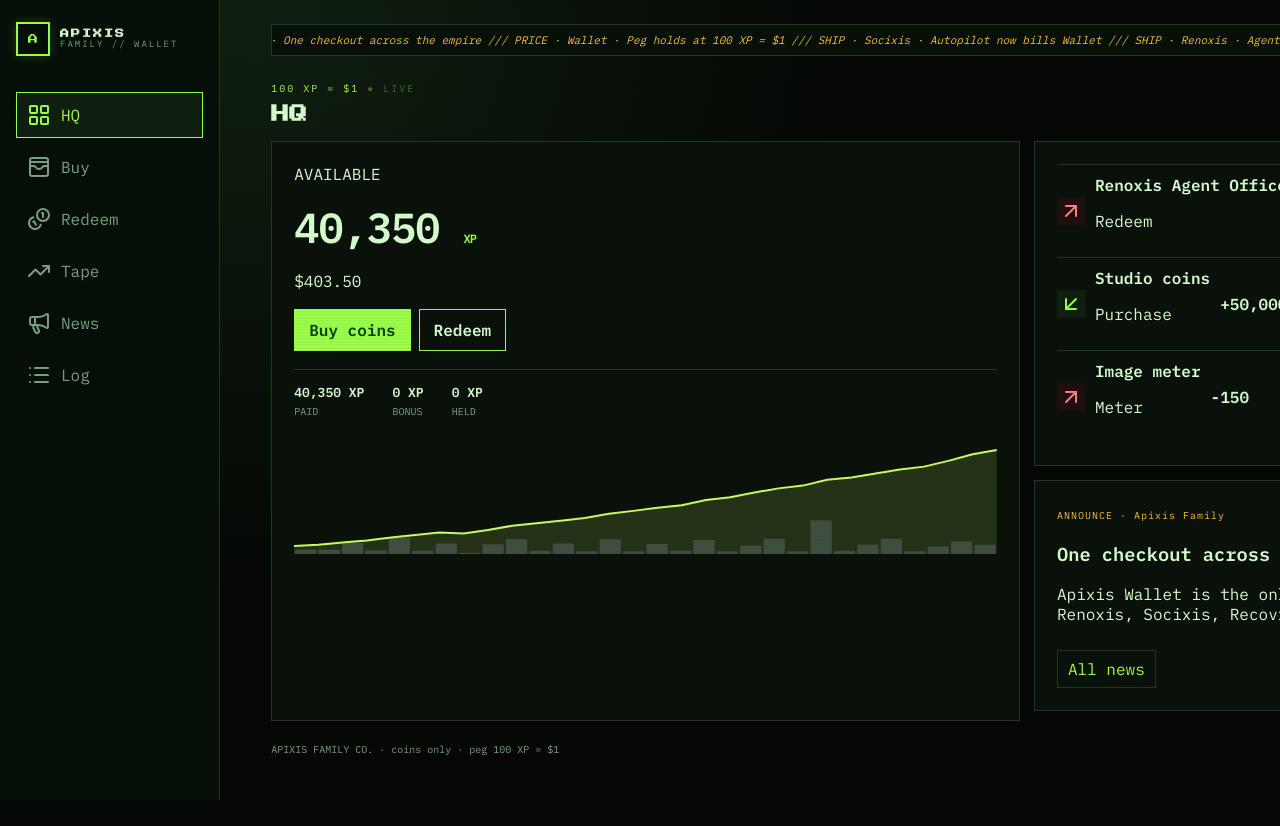
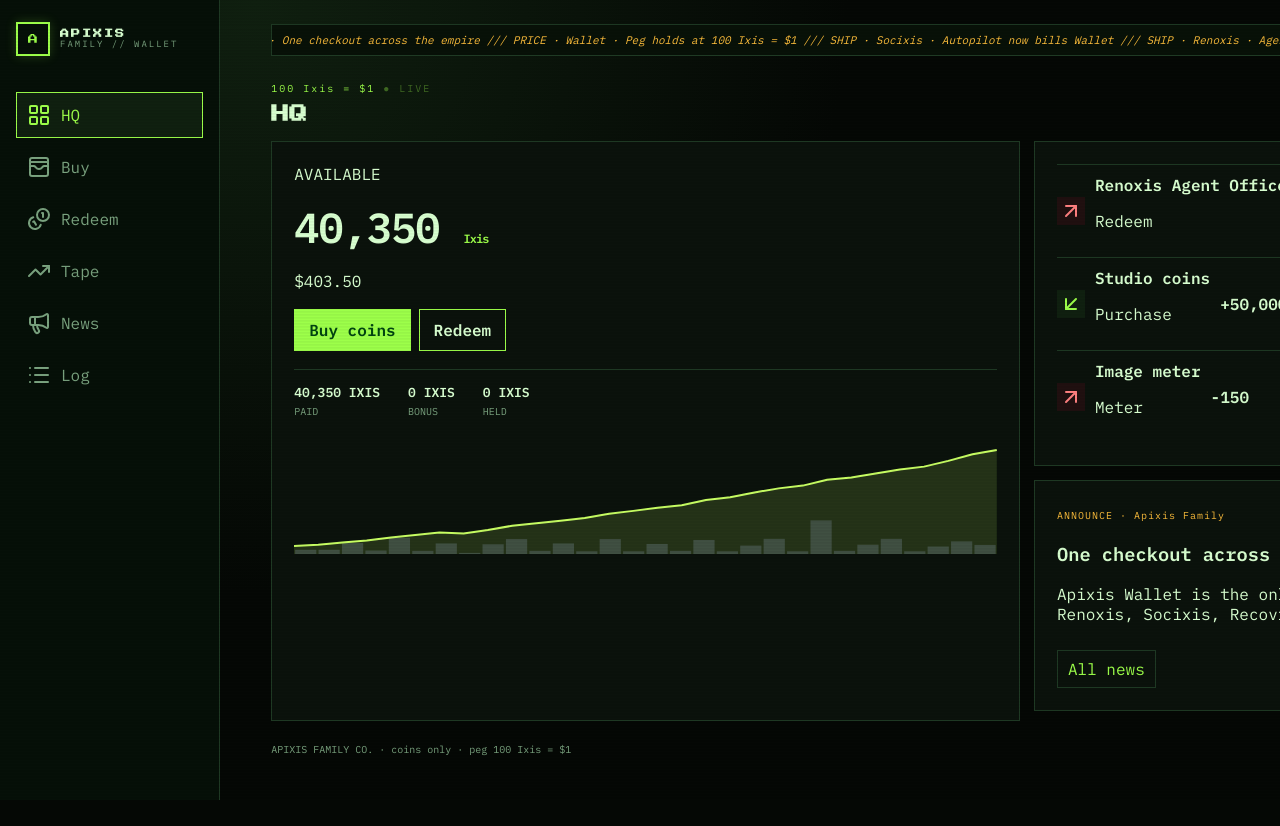
Before and after one commit to 313aidaroos/ApixisWallet, a Next.js app: page / in a window 1280 px wide. Shown: the top 826 px of the page. Built offline with nearby package versions, Linux system fonts and the light colour scheme.

Commit message:
Rename XP → Ixis in all customer-facing text per VISION.md and POLICY.md

```diff
--- a/app/api/v1/wallet/route.ts
+++ b/app/api/v1/wallet/route.ts
@@ -2,7 +2,7 @@ import { NextResponse } from "next/server";
 
 export async function GET() {
   return NextResponse.json({
-    currency: "XP",
+    currency: "Ixis",
     available: null,
     paid: null,
     bonus: null,
--- a/app/page.tsx
+++ b/app/page.tsx
@@ -46,13 +46,13 @@ export default function Home() {
 
   const redeem = async (key: string, name: string, xp: number) => {
     if (available < xp) {
-      setNotice(`Need ${(xp - available).toLocaleString()} more XP.`);
+      setNotice(`Need ${(xp - available).toLocaleString()} more Ixis.`);
       setTab("buy");
       return;
     }
     setPaid((p) => p - xp);
     setLog((rows) => [{ title: name, meta: "Redeem", xp: -xp }, ...rows]);
-    setNotice(`${name} · ${xp.toLocaleString()} XP`);
+    setNotice(`${name} · ${xp.toLocaleString()} Ixis`);
     void fetch("/api/v1/quotes", {
       method: "POST",
       headers: { "content-type": "application/json" },
@@ -88,10 +88,10 @@ export default function Home() {
         <div className="ticker"><i>{ticker}    {/* ///    {ticker} */}</i></div>
         <header>
           <div>
-            <p>100 XP = $1 <span className="live">● LIVE</span></p>
+            <p>100 Ixis = $1 <span className="live">● LIVE</span></p>
             <h1>{title}</h1>
           </div>
-          <p>{available.toLocaleString()} XP</p>
+          <p>{available.toLocaleString()} Ixis</p>
         </header>
         {notice && (
           <div className="notice" onClick={() => setNotice("")}>
@@ -103,16 +103,16 @@ export default function Home() {
           <div className="dash">
             <article className="balance-card">
               <div className="eyebrow"><span>AVAILABLE</span></div>
-              <h2>{available.toLocaleString()} <small>XP</small></h2>
+              <h2>{available.toLocaleString()} <small>Ixis</small></h2>
               <p>${(available / 100).toFixed(2)}</p>
               <div className="balance-actions">
                 <button onClick={() => setTab("buy")}>Buy coins</button>
                 <button className="secondary" onClick={() => setTab("redeem")}>Redeem</button>
               </div>
               <div className="split">
-                <span><b>{paid.toLocaleString()} XP</b>Paid</span>
-                <span><b>{bonus.toLocaleString()} XP</b>Bonus</span>
-                <span><b>{reserved.toLocaleString()} XP</b>Held</span>
+                <span><b>{paid.toLocaleString()} Ixis</b>Paid</span>
+                <span><b>{bonus.toLocaleString()} Ixis</b>Bonus</span>
+                <span><b>{reserved.toLocaleString()} Ixis</b>Held</span>
               </div>
               <div style={{ marginTop: 16 }}>
                 <Tape values={xpTape.map((d) => d.circulating)} bars={xpTape.map((d) => d.buyXp + d.redeemXp)} height={120} />
@@ -143,7 +143,7 @@ export default function Home() {
             {pointPacks.map((p) => (
               <article key={p.id}>
                 <p>{p.name}</p>
-                <h3>{p.xp.toLocaleString()} <small>XP</small></h3>
+                <h3>{p.xp.toLocaleString()} <small>Ixis</small></h3>
                 <span>${p.price}</span>
                 <button onClick={() => buy(p.id)}>Buy</button>
               </article>
@@ -158,7 +158,7 @@ export default function Home() {
                 <span>{p.app.slice(0, 1)}</span>
                 <p>{p.app}</p>
                 <h3>{p.name}</h3>
-                <b>{p.xp.toLocaleString()} XP</b>
+                <b>{p.xp.toLocaleString()} Ixis</b>
                 <button onClick={() => redeem(p.key, p.name, p.xp)}>Redeem</button>
               </article>
             ))}
@@ -168,7 +168,7 @@ export default function Home() {
         {tab === "market" && (
           <>
             <article className="balance-card">
-              <div className="eyebrow"><span>XP / USD</span><span className="live">PEG $0.01</span></div>
+              <div className="eyebrow"><span>Ixis / USD</span><span className="live">PEG $0.01</span></div>
               <h2>$0.01 <small>FIXED</small></h2>
               <div className="split">
                 <span><b>{tape.circulating.toLocaleString()}</b>Circulating</span>
@@ -184,7 +184,7 @@ export default function Home() {
                 <article key={p.key} style={{ ["--accent"]: p.color } as React.CSSProperties}>
                   <p>{p.symbol}</p>
                   <h3>{p.name}</h3>
-                  <b>{p.volume30.toLocaleString()} XP / 30d</b>
+                  <b>{p.volume30.toLocaleString()} Ixis / 30d</b>
                   <Tape values={p.redeemXp} color={p.color} height={72} />
                 </article>
               ))}
@@ -210,12 +210,12 @@ export default function Home() {
               <div className="tx" key={`${t.title}-${i}`}>
                 <span className={t.xp > 0 ? "in" : "out"}>{t.xp > 0 ? <ArrowDownLeft /> : <ArrowUpRight />}</span>
                 <div><b>{t.title}</b><p>{t.meta}</p></div>
-                <strong className={t.xp > 0 ? "green" : ""}>{t.xp > 0 ? "+" : ""}{t.xp.toLocaleString()} XP</strong>
+                <strong className={t.xp > 0 ? "green" : ""}>{t.xp > 0 ? "+" : ""}{t.xp.toLocaleString()} Ixis</strong>
               </div>
             ))}
           </article>
         )}
-        <footer>APIXIS FAMILY CO. · coins only · peg 100 XP = $1</footer>
+        <footer>APIXIS FAMILY CO. · coins only · peg 100 Ixis = $1</footer>
       </section>
     </main>
   );
--- a/lib/catalog.ts
+++ b/lib/catalog.ts
@@ -1,4 +1,4 @@
-/** 100 XP = $1. Same SKU prices on every apple. */
+/** 100 Ixis = $1. Same SKU prices on every apple. */
 export const pointPacks = [
   { id: "spark", name: "Spark", price: 10, xp: 1000, bonus: 0 },
   { id: "agent", name: "Starter", price: 100, xp: 10000, bonus: 0 },
--- a/lib/news.ts
+++ b/lib/news.ts
@@ -13,15 +13,15 @@ export const bulletins: Bulletin[] = [
     source: "Apixis Family",
     tag: "ANNOUNCE",
     title: "One checkout across the empire",
-    body: "Apixis Wallet is the only place dollars enter. Renoxis, Socixis, Recovra and Deduxis redeem XP.",
+    body: "Apixis Wallet is the only place dollars enter. Renoxis, Socixis, Recovra and Deduxis redeem Ixis.",
     at: "2026-09-19 15:00 CDT",
   },
   {
     id: "2",
     source: "Wallet",
     tag: "PRICE",
-    title: "Peg holds at 100 XP = $1",
-    body: "No bonus coins. Seats include a cap. Extra AI, images, video and ads burn meter XP.",
+    title: "Peg holds at 100 Ixis = $1",
+    body: "No bonus coins. Seats include a cap. Extra AI, images, video and ads burn meter Ixis.",
     at: "2026-09-19 14:40 CDT",
   },
   {
@@ -29,7 +29,7 @@ export const bulletins: Bulletin[] = [
     source: "Socixis",
     tag: "SHIP",
     title: "Autopilot now bills Wallet",
-    body: "Growth/Business Stripe checkouts on sister apps are retired. Redeem 45,000 XP / month.",
+    body: "Growth/Business Stripe checkouts on sister apps are retired. Redeem 45,000 Ixis / month.",
     at: "2026-09-19 12:10 CDT",
   },
   {
@@ -37,7 +37,7 @@ export const bulletins: Bulletin[] = [
     source: "Renoxis",
     tag: "SHIP",
     title: "Agent Office cap = 40 AI jobs",
-    body: "Job 41+ burns meter XP so image and model cost stay covered.",
+    body: "Job 41+ burns meter Ixis so image and model cost stay covered.",
     at: "2026-09-18 18:22 CDT",
   },
   {
```
Also changed, not shown: 1 other file (tests, documents, lock files or other folders).
